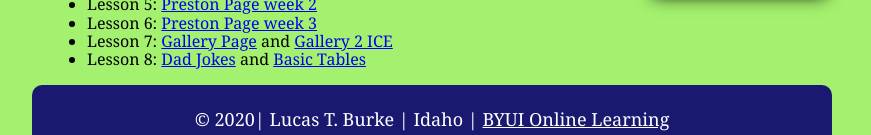
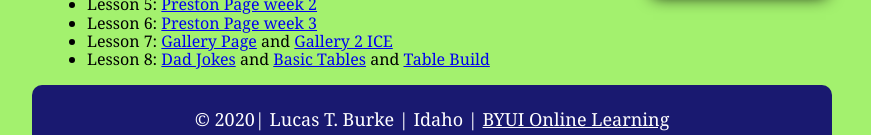
Before and after one commit to flig999/flig999.github.io, a plain HTML site: page index.html in a window 1280 px wide. Shown: the part 240-375 px from the top of the page, without its empty margins (208-1079 px from the left). Drawn offline with Linux system fonts and the light colour scheme; a script that the page names is missing.

Commit message:
link table build

```diff
--- a/index.html
+++ b/index.html
@@ -27,7 +27,7 @@
                     <li>Lesson 5: <a href="Lesson5/preston-5.html">Preston Page week 2</a></li>
                     <li>Lesson 6: <a href="Lesson6/preston-6.html">Preston Page week 3</a></li>
                     <li>Lesson 7: <a href="Lesson7/gallery-7.html">Gallery Page</a> and <a href="Lesson7/gallery2.html">Gallery 2 ICE</a></li>
-                    <li>Lesson 8: <a href="Lesson8/dad-jokes.html">Dad Jokes</a> and <a href="Lesson8/basic-table.html">Basic Tables</a></li>
+                    <li>Lesson 8: <a href="Lesson8/dad-jokes.html">Dad Jokes</a> and <a href="Lesson8/basic-table.html">Basic Tables</a> and <a href="Lesson8/tablebuild.html">Table Build</a></li>
                 </ul>
             </main>
             <footer>
```
